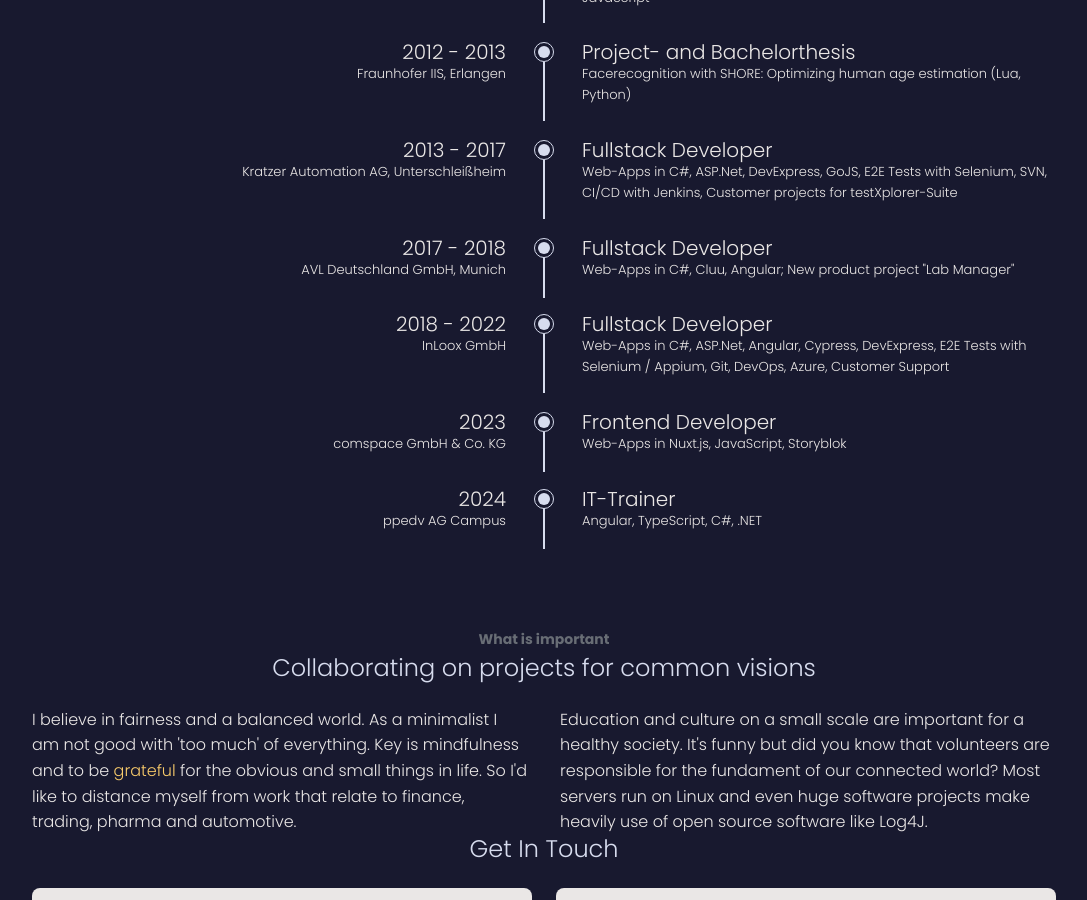
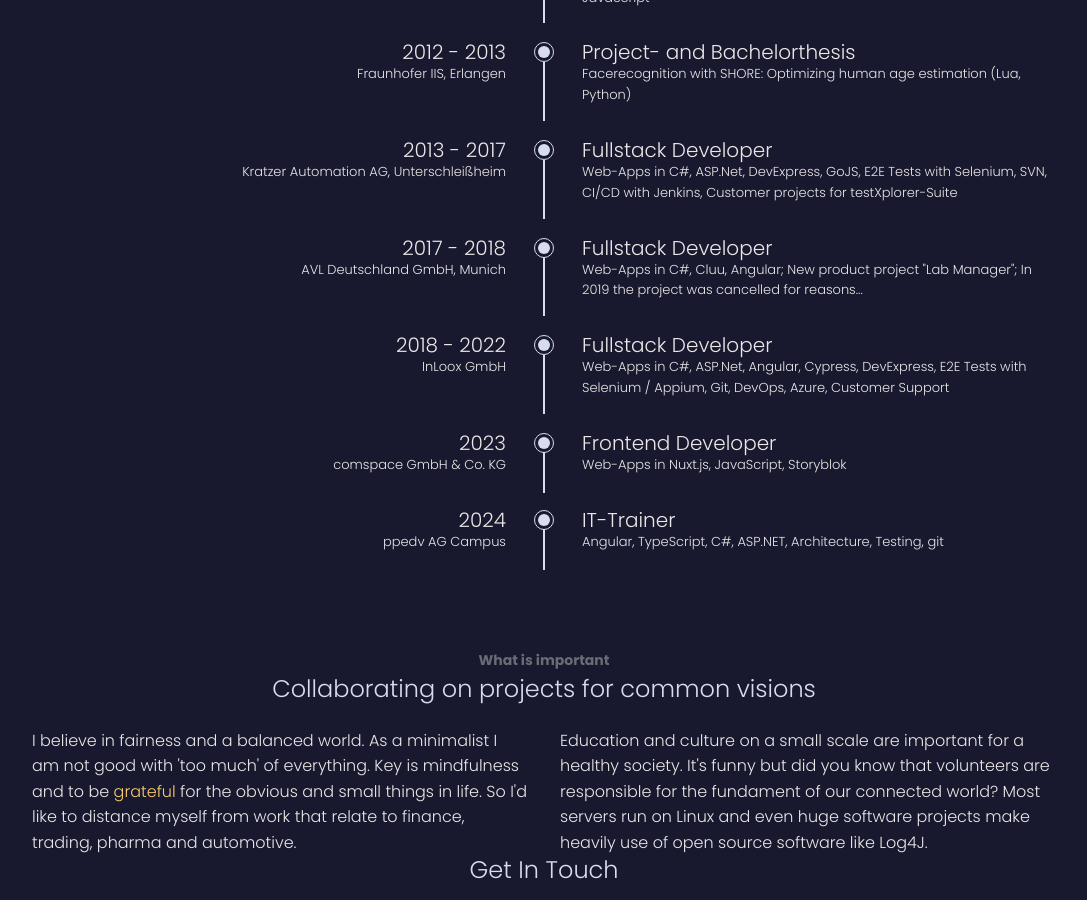
Before and after one commit to ortwic/ortwic.github.io, a Jekyll site: the page built from index.md, in a window 1280 px wide and 900 px high, scrolled down 4536 px. Shown: the whole window, without its empty margins (96-1183 px from the left). Built offline with Jekyll 4.4.1, drawn with Linux system fonts in a browser that asks for light colours.

Commit message:
Update education.html - AVL and ppedv

```diff
--- a/_includes/education.html
+++ b/_includes/education.html
@@ -84,7 +84,7 @@
 
             <div>
                 <h3 class="education__race">Fullstack Developer</h3>
-                <span class="education__specialty">Web-Apps in C#, Cluu, Angular; New product project "Lab Manager"</span>
+                <span class="education__specialty">Web-Apps in C#, Cluu, Angular; New product project "Lab Manager"; In 2019 the project was cancelled for reasons...</span>
             </div>
         </div>
 
@@ -135,7 +135,7 @@
 
             <div>
                 <h3 class="education__race">IT-Trainer</h3>
-                <span class="education__specialty">Angular, TypeScript, C#, .NET</span>
+                <span class="education__specialty">Angular, TypeScript, C#, ASP.NET, Architecture, Testing, git</span>
             </div>
         </div>
     </div>
```
